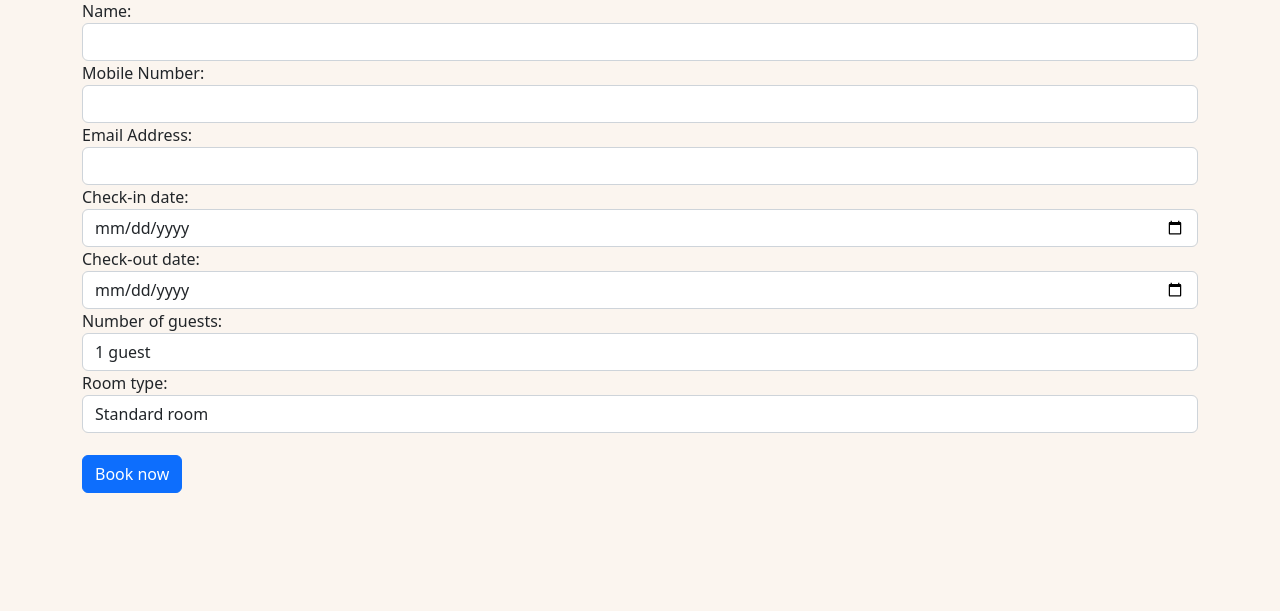
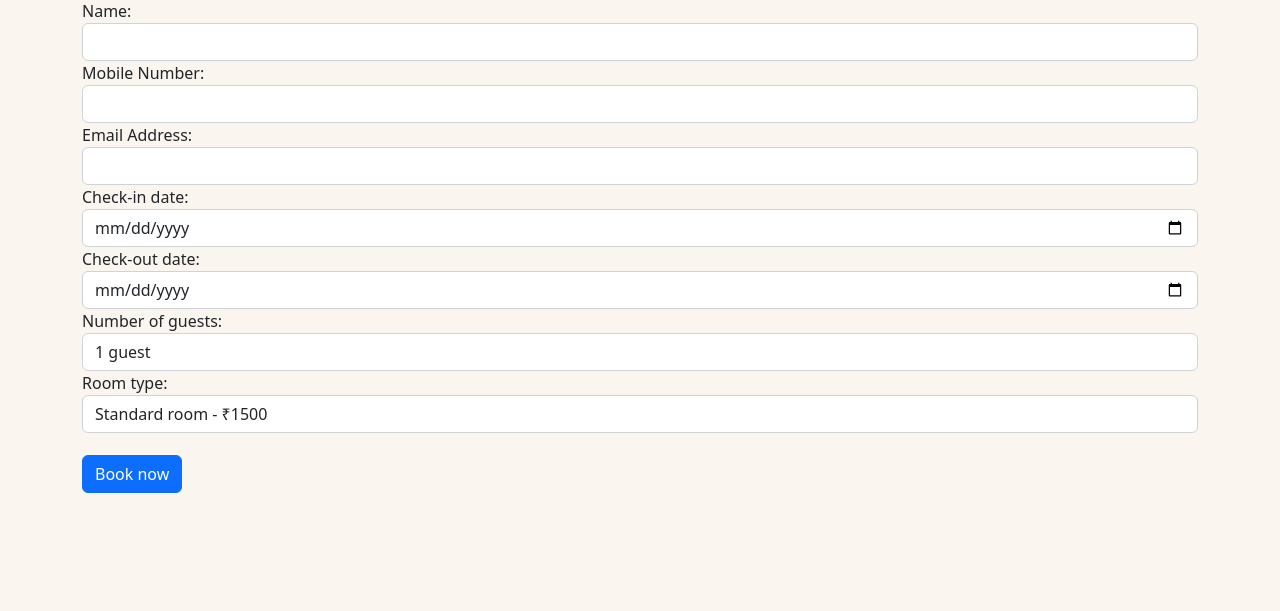
Before and after one commit to Tasneem-I/Hotel-Management, a Flask app: page /reserve in a window 1280 px wide. Shown: the part 87-698 px from the top of the page. Run offline with Flask 2, Linux system fonts and the light colour scheme.

Commit message:
Update book_room.html

```diff
--- a/templates/book_room.html
+++ b/templates/book_room.html
@@ -42,9 +42,9 @@
       <div class="form-group">
         <label for="room_type">Room type:</label>
         <select class="form-control" id="room_type" name="room_type" required>
-          <option value="standard">Standard room</option>
-          <option value="deluxe">Deluxe room</option>
-          <option value="suite">Suite</option>
+          <option value="standard">Standard room - ₹1500</option>
+          <option value="deluxe">Deluxe room - ₹2500</option>
+          <option value="suite">Suite - ₹5000</option>
         </select>
       </div>
       <button type="submit" class="btn btn-primary" value="reserve" style="margin-top: 2%">Book now</button>
```
